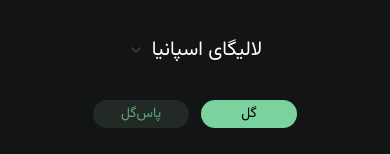
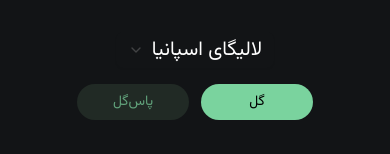
Before and after one commit to Gholamrezadar/GHDvarzesh, a Next.js app: page / in a window 390 px wide. Shown: the top 154 px of the page. Built offline with nearby package versions, Linux system fonts and the light colour scheme.

Commit message:
disable zoom and text select on mobile

```diff
--- a/app/layout.tsx
+++ b/app/layout.tsx
@@ -1,6 +1,7 @@
 import type { Metadata } from "next";
 import { Vazirmatn} from "next/font/google";
 import "./globals.css";
+import Head from "next/head";
 
 const vazirmatn = Vazirmatn({
   variable: "--font-vazirmatn",
@@ -19,6 +20,9 @@ export default function RootLayout({
 }>) {
   return (
     <html lang="en">
+      <Head>
+        <meta name="viewport" content="width=device-width, initial-scale=1.0, maximum-scale=1.0, user-scalable=no" />
+      </Head>
       <body
         className={`${vazirmatn.variable} antialiased`}
       >
--- a/app/page.tsx
+++ b/app/page.tsx
@@ -13,8 +13,8 @@ import {
 
 export default function Home() {
   return (
-    <div className="flex flex-col items-center h-dvh w-dvw">
-      <div className="flex mt-8 mb-8">
+    <div className="flex flex-col items-center h-dvh w-dvw select-none">
+      <div className="flex mt-8 mb-4">
         {/* shadcn ui select */}
         <Select dir="rtl" defaultValue="laliga" >
           <SelectTrigger className="bg-transparent text-white border-none ring-0 outline-none active:ring-0 focus:ring-0 focus:outline-none text-xl">
@@ -30,8 +30,8 @@ export default function Home() {
 
       {/* Pills: Goal/Assist mode selection */}
       <div className="flex flex-row-reverse gap-3">
-        <div className="rounded-full cursor-pointer w-24 py-1 text-center bg-[#7AD39E] text-black text-sm">گل</div>
-        <div className="rounded-full cursor-pointer w-24 py-1 text-center bg-[#212A25] text-[#61A27B] text-sm">پاس‌گل</div>
+        <div className="rounded-full cursor-pointer w-28 py-2 text-center bg-[#7AD39E] text-black text-sm">گل</div>
+        <div className="rounded-full cursor-pointer w-28 py-2 text-center bg-[#212A25] text-[#61A27B] text-sm">پاس‌گل</div>
 
       </div>
 
@@ -66,7 +66,7 @@ export default function Home() {
 
       {/* Nav Button */}
       <div className="fixed right-0 bottom-0 m-12 z-10">
-        <div className="flex bg-[#7AD39E] rounded-full px-8 py-4 text-black text-sm big-green-glow">
+        <div className="flex bg-[#7AD39E] rounded-full px-8 py-4 text-black text-sm big-green-glow cursor-pointer">
           برترین‌ها
         </div>
       </div>
```
